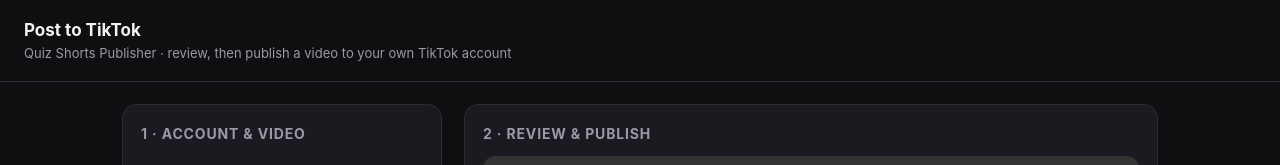
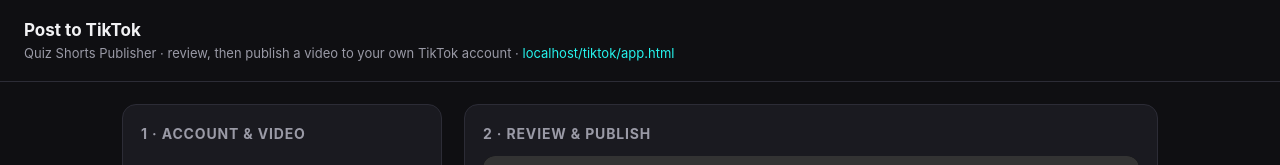
Before and after one commit to pnu10/pnu10.github.io, a plain HTML site: page tiktok/app.html in a window 1280 px wide. Shown: the top 165 px of the page. Drawn offline with Linux system fonts and the light colour scheme; no server answers.

Commit message:
tiktok: show host in header

```diff
--- a/tiktok/app.html
+++ b/tiktok/app.html
@@ -33,7 +33,7 @@
 </style>
 </head>
 <body>
-<header><div><h1>Post to TikTok</h1><div class="sub">Quiz Shorts Publisher · review, then publish a video to your own TikTok account</div></div></header>
+<header><div><h1>Post to TikTok</h1><div class="sub">Quiz Shorts Publisher · review, then publish a video to your own TikTok account · <span id="host" style="color:var(--acc)"></span></div></div></header>
 <main>
   <section class="card">
     <h2>1 · Account & video</h2>
@@ -82,6 +82,7 @@
 <script>
 const API_BASE='http://localhost:4394';
 const $=s=>document.querySelector(s);
+$('#host').textContent=location.host+location.pathname;
 const MUSIC='https://www.tiktok.com/legal/page/global/music-usage-confirmation/en',BRAND='https://www.tiktok.com/legal/page/global/bc-policy/en';
 let ch='nl',creator=null,sel=null,vids=[];
 const api=(p,o)=>fetch(API_BASE+p,o).then(r=>r.json()).catch(e=>({error:'Cannot reach the local publisher service on '+API_BASE+' — start it with: node tools/tt-review/server.js'}));
```
